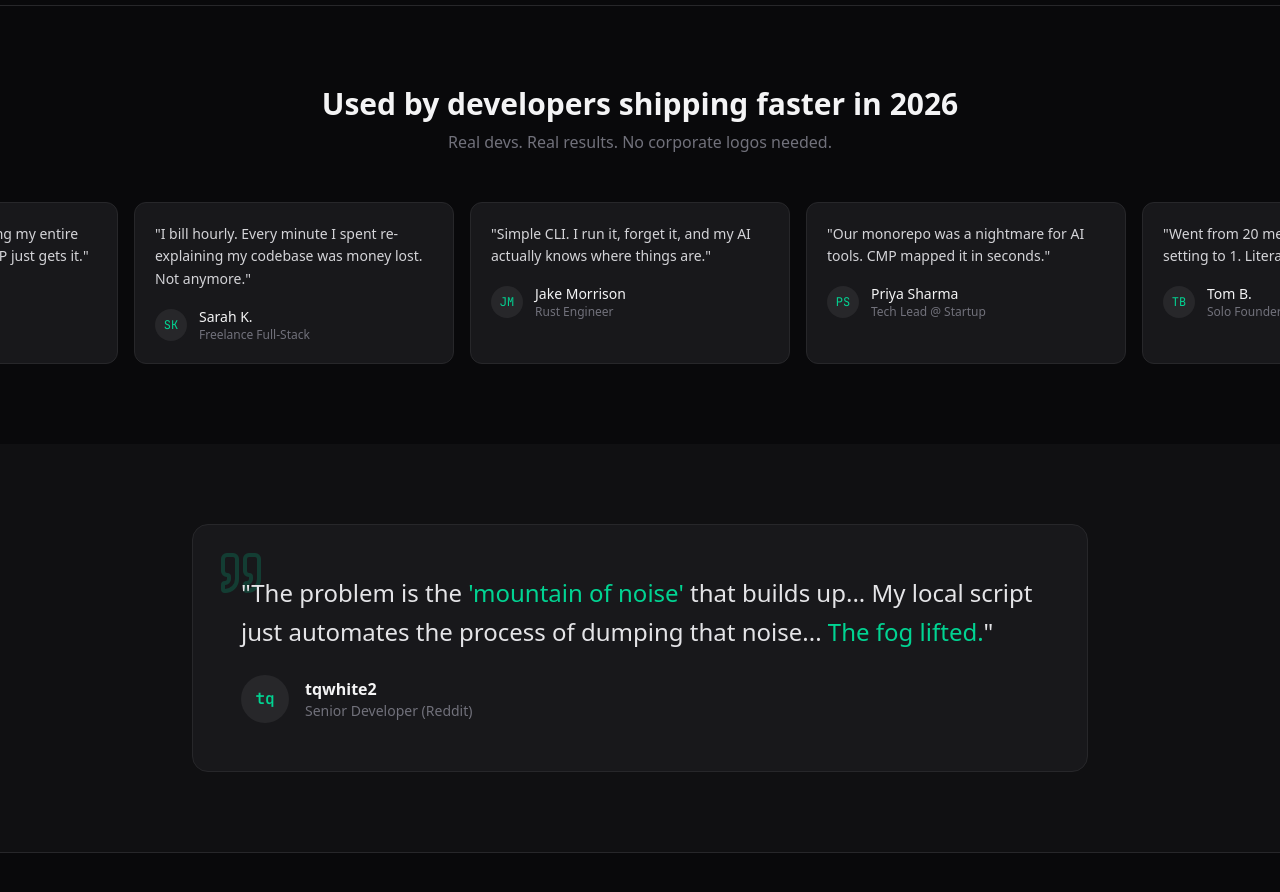
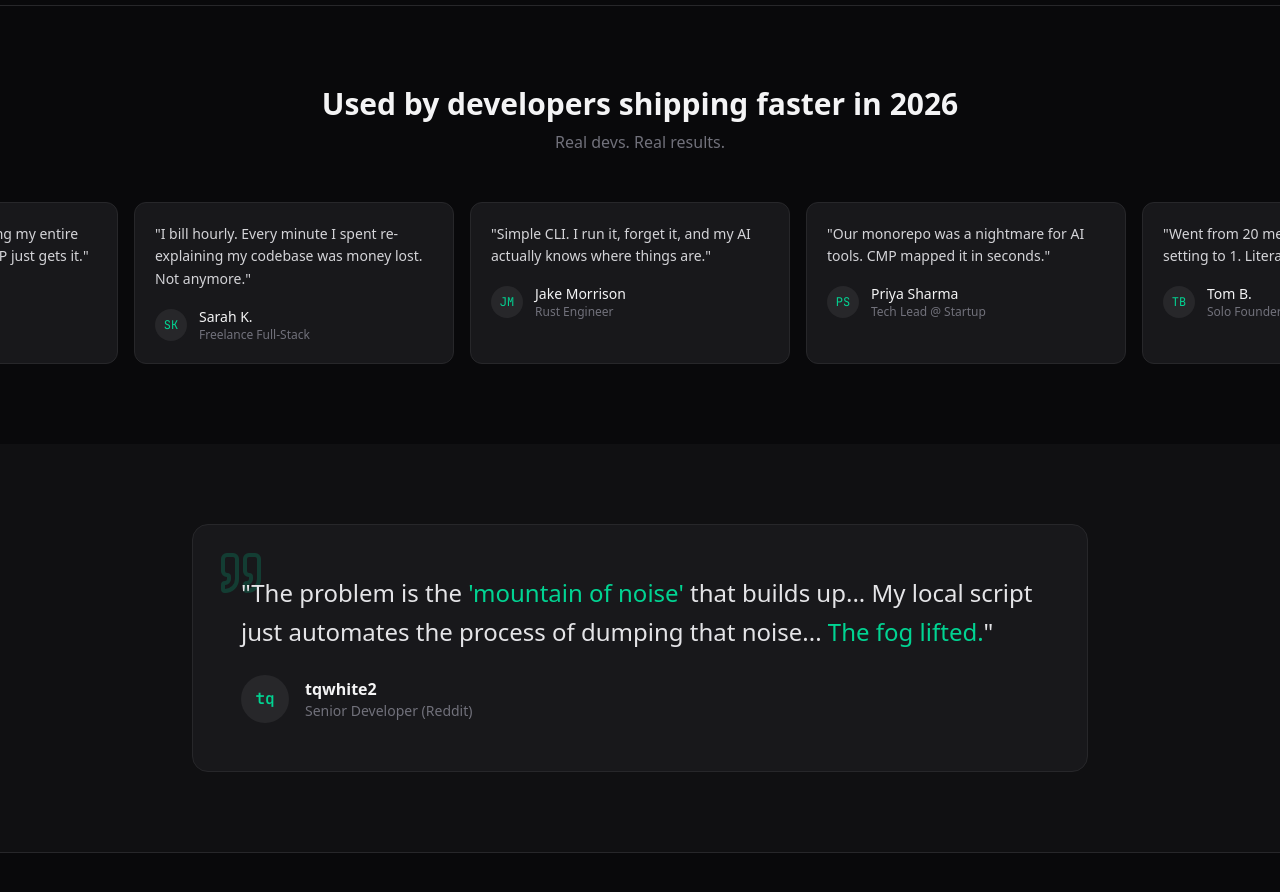
Before and after one commit to justin55afdfdsf5ds45f4ds5f45ds4/empusaaiimproved-fb, a React (Vite) app: page / in a window 1280 px wide. Shown: the part 2420-3312 px from the top of the page. Built offline with nearby package versions, Linux system fonts and the light colour scheme.

Commit message:
Remove corporate logos text

```diff
--- a/src/components/Testimonials.tsx
+++ b/src/components/Testimonials.tsx
@@ -54,7 +54,7 @@ export default function Testimonials() {
           Used by developers shipping faster in 2026
         </h2>
         <p className="text-zinc-500 text-center">
-          Real devs. Real results. No corporate logos needed.
+          Real devs. Real results.
         </p>
       </div>
       <div
```
